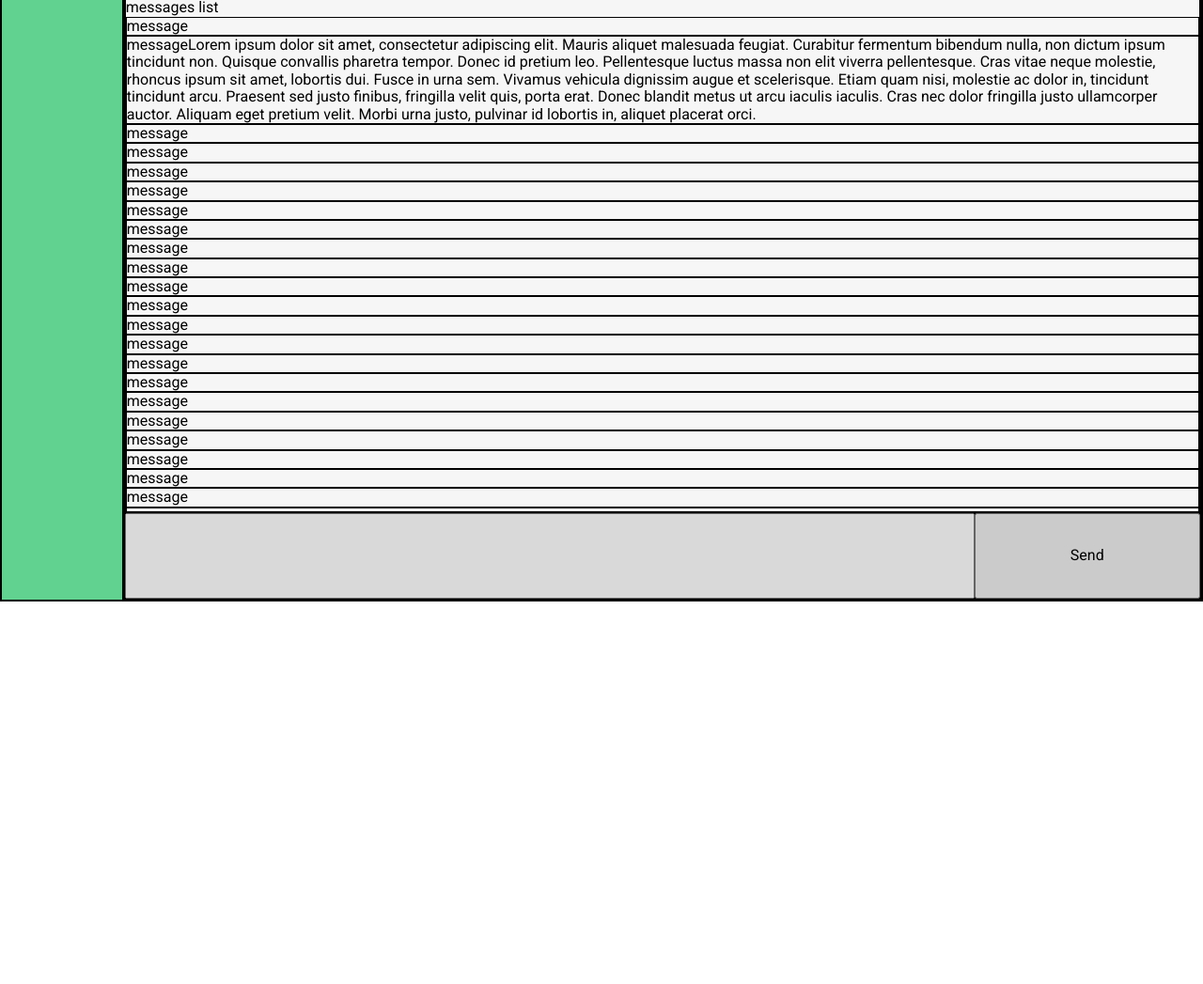
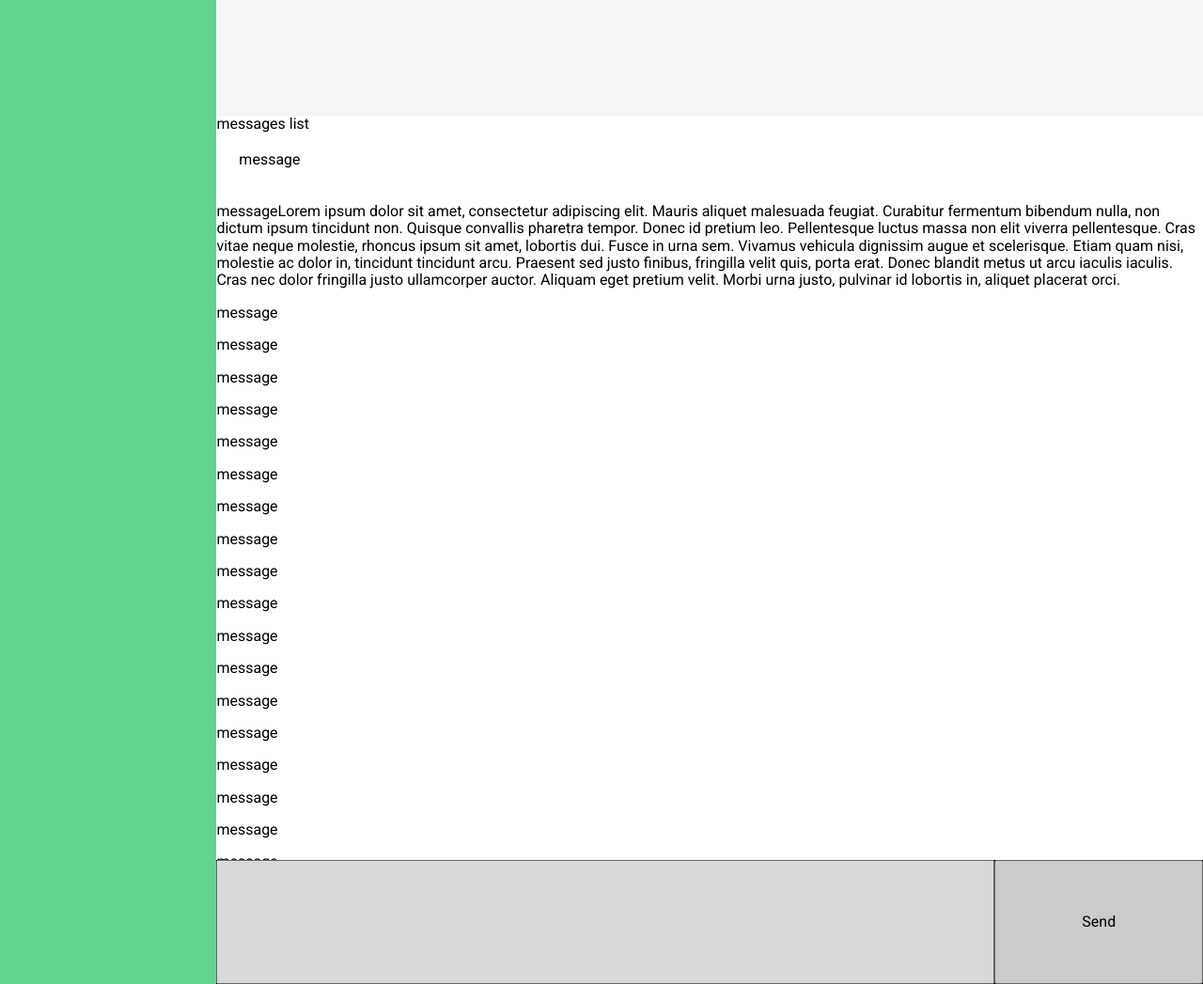
Before and after one commit to louiscyphre/babble, a website: page client/index.html in a window 1280 px wide. Shown: the part 160-1207 px from the top of the page at 94% size. Before the commit the page ends 800 px from the top, so only its background shows below. Drawn offline with nearby package versions, Linux system fonts and the light colour scheme.

Commit message:
Continuing development.

```diff
--- a/client/index.html
+++ b/client/index.html
@@ -14,40 +14,93 @@
     <nav class="ChatSideBar dbg">side</nav>
     <article class="Chat dbg">
       <header class="Chat-header dbg">inner header </header>
-      <section class="Chat-messages dbg">
+      <section class="Chat-msgList dbg">
         <ol class="dbg">messages list
-          <li class="dbg">message</li>
-          <li class="dbg">messageLorem ipsum dolor sit amet, consectetur adipiscing elit. Mauris aliquet malesuada feugiat. Curabitur fermentum bibendum nulla, non dictum ipsum tincidunt non. Quisque convallis pharetra tempor. Donec id pretium leo. Pellentesque luctus massa non elit viverra pellentesque. Cras vitae neque molestie, rhoncus ipsum sit amet, lobortis dui. Fusce in urna sem. Vivamus vehicula dignissim augue et scelerisque. Etiam quam nisi, molestie ac dolor in, tincidunt tincidunt arcu. Praesent sed justo finibus, fringilla velit quis, porta erat. Donec blandit metus ut arcu iaculis iaculis. Cras nec dolor fringilla justo ullamcorper auctor. Aliquam eget pretium velit. Morbi urna justo, pulvinar id lobortis in, aliquet placerat orci.</li>
-          <li class="dbg">message</li>
-          <li class="dbg">message</li>
-          <li class="dbg">message</li>
-          <li class="dbg">message</li>
-          <li class="dbg">message</li>
-          <li class="dbg">message</li>
-          <li class="dbg">message</li>
-          <li class="dbg">message</li>
-          <li class="dbg">message</li>
-          <li class="dbg">message</li>
-          <li class="dbg">message</li>
-          <li class="dbg">message</li>
-          <li class="dbg">message</li>
-          <li class="dbg">message</li>
-          <li class="dbg">message</li>
-          <li class="dbg">message</li>
-          <li class="dbg">message</li>
-          <li class="dbg">message</li>
-          <li class="dbg">message</li>
-          <li class="dbg">message</li>
-          <li class="dbg">message</li>
-          <li class="dbg">message</li>
-          <li class="dbg">message</li>
-          <li class="dbg">message</li>
+          <li class="Chat-msg dbg">
+            <img class="Chat-msg-avatar" />
+            <p class="Chat-msg-text">message</p>
+          </li>
+          <li class="Chat-msg dbg">
+            <p>messageLorem ipsum dolor sit amet, consectetur adipiscing elit. Mauris aliquet malesuada feugiat. Curabitur fermentum bibendum nulla, non dictum ipsum tincidunt non. Quisque convallis pharetra tempor. Donec id pretium leo. Pellentesque luctus massa non elit viverra pellentesque. Cras vitae neque molestie, rhoncus ipsum sit amet, lobortis dui. Fusce in urna sem. Vivamus vehicula dignissim augue et scelerisque. Etiam quam nisi, molestie ac dolor in, tincidunt tincidunt arcu. Praesent sed justo finibus, fringilla velit quis, porta erat. Donec blandit metus ut arcu iaculis iaculis. Cras nec dolor fringilla justo ullamcorper auctor. Aliquam eget pretium velit. Morbi urna justo, pulvinar id lobortis in, aliquet placerat orci.</p>
+          </li>
+          <li class="Chat-msg dbg">
+            <p>message</p>
+          </li>
+          <li class="Chat-msg dbg">
+            <p>message</p>
+          </li>
+          <li class="Chat-msg dbg">
+            <p>message</p>
+          </li>
+          <li class="Chat-msg dbg">
+            <p>message</p>
+          </li>
+          <li class="Chat-msg dbg">
+            <p>message</p>
+          </li>
+          <li class="Chat-msg dbg">
+            <p>message</p>
+          </li>
+          <li class="Chat-msg dbg">
+            <p>message</p>
+          </li>
+          <li class="Chat-msg dbg">
+            <p>message</p>
+          </li>
+          <li class="Chat-msg dbg">
+            <p>message</p>
+          </li>
+          <li class="Chat-msg dbg">
+            <p>message</p>
+          </li>
+          <li class="Chat-msg dbg">
+            <p>message</p>
+          </li>
+          <li class="Chat-msg dbg">
+            <p>message</p>
+          </li>
+          <li class="Chat-msg dbg">
+            <p>message</p>
+          </li>
+          <li class="Chat-msg dbg">
+            <p>message</p>
+          </li>
+          <li class="Chat-msg dbg">
+            <p>message</p>
+          </li>
+          <li class="Chat-msg dbg">
+            <p>message</p>
+          </li>
+          <li class="Chat-msg dbg">
+            <p>message</p>
+          </li>
+          <li class="Chat-msg dbg">
+            <p>message</p>
+          </li>
+          <li class="Chat-msg dbg">
+            <p>message</p>
+          </li>
+          <li class="Chat-msg dbg">
+            <p>message</p>
+          </li>
+          <li class="Chat-msg dbg">
+            <p>message</p>
+          </li>
+          <li class="Chat-msg dbg">
+            <p>message</p>
+          </li>
+          <li class="Chat-msg dbg">
+            <p>message</p>
+          </li>
+          <li class="Chat-msg dbg">
+            <p>message</p>
+          </li>
         </ol>
       </section>
-      <footer class="Chat-sendMessageArea dbg">
+      <form class="Chat-sendMessageArea dbg">
         <textarea class="Chat-sendMessageAreaText"></textarea>
         <button class="Chat-sendMessageAreaButton" aria-label="Send message to chat">Send</button>
-      </footer>
+      </form>
     </article>
   </section>
 </body>
--- a/client/styles/main.scss
+++ b/client/styles/main.scss
@@ -19,7 +19,7 @@ body {
 }
 
 
-/* -------------------------------------------------------------------------- */
+/* --------------------------------------------------------------------------
 
 .dbg {
   border: 1px solid black;
@@ -38,7 +38,7 @@ body,
 
 .MainHeader,
 .Chat-header {
-  min-height: 10%;
+  min-height: 15%;
   max-height: 20%;
 }
 
@@ -46,25 +46,45 @@ body,
   flex: 7;
 }
 
+
+/* -------------------------------------------------------------------------- */
+
 .ChatSideBar {
-  min-width: 10%;
-  max-width: 10%;
+  min-width: 18%;
+  max-width: 18%;
 }
 
+
+/* -------------------------------------------------------------------------- */
+
 .Chat {
-  flex: 9;
+  flex: 9 auto;
   flex-direction: column;
 }
 
-.Chat-messages {
+.Chat-msgList {
   flex: 12;
   overflow: auto;
 }
 
-.Chat-messages ol {
+.Chat-msgList ol {
   list-style: none;
   margin: 0;
   padding: 0;
+}
+
+.Chat-msgList ol li {
+  margin: 0;
+}
+
+.Chat-msg-avatar {}
+
+.Chat-msg-text {
+  background-color: white;
+  border-radius: 8px;
+  margin: 15px;
+  padding: 5px;
+  display: inline-block;
 }
 
 
@@ -108,51 +128,3 @@ body,
 .ChatSideBar {
   background-color: #61D290;
 }
-
-
-/* -------------------------------------------------------------------------- */
-
-
-/* --------------------------------------------------------------------------
-.container {
-  border: 1px solid silver;
-  max-height: 300px;
-}
-
-.container .text {
-  resize: none;
-  outline: none;
-  width: 100%;
-  height: 100%;
-  border: none;
-  min-height: 1em;
-}
-
-html,
-body {
-  margin: 0;
-  height: 100%;
-  display: flex;
-  flex-direction: column;
-}
-
-.upper {
-  flex: 28;
-}
-
-.container {
-  flex: 2;
-  background-color: blue;
-  max-height: 300px;
-}
-
-.text {
-  resize: none;
-  width: 100%;
-  height: 100%;
-  border: 1px solid black;
-  box-sizing: border-box;
-  opacity: 0.5;
-}
-
-/* -------------------------------------------------------------------------- */
```
Also changed, not shown: client/styles/main.css.
